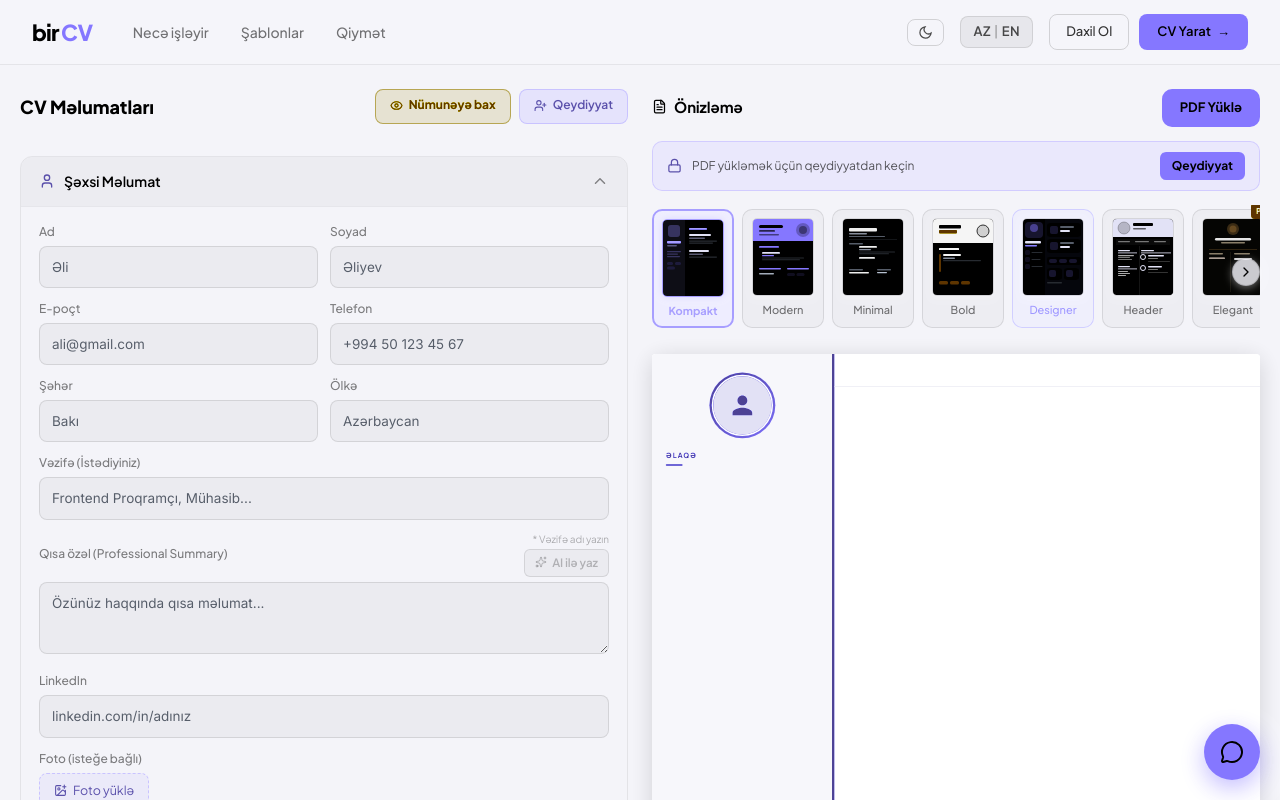
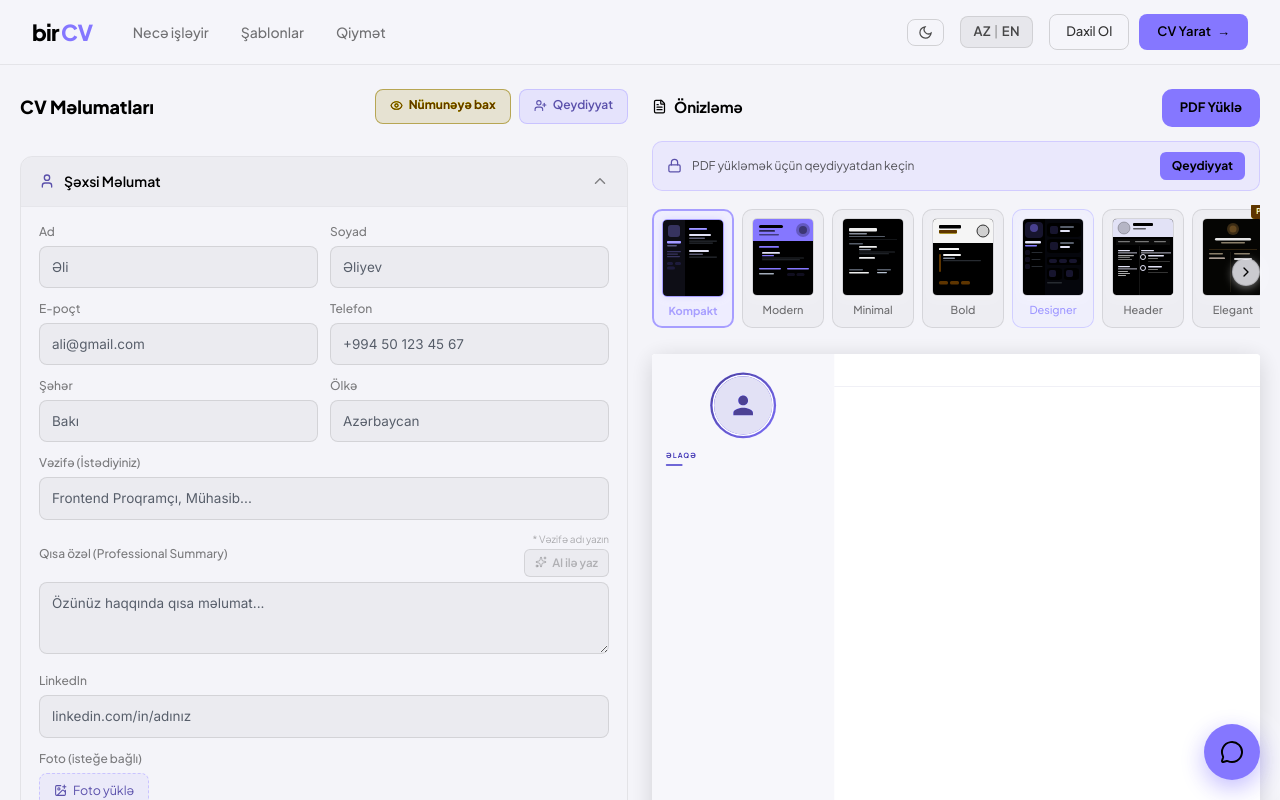
Before and after one commit to anar-mammadly/bircv, a Next.js app: page /create in a window 1280 px wide. Shown: the top 800 px of the page. Built offline with nearby package versions, Linux system fonts and the light colour scheme.

Commit message:
Remove harsh divider line in Kompakt template
Sidebar had a 3px solid borderRight in the accent color, which read
as a hard, jarring line down the middle of the page. Removed it —
the soft background color shift between sidebar and main content is
enough to separate the two columns.

```diff
--- a/app/components/templates/KompaktTemplate.tsx
+++ b/app/components/templates/KompaktTemplate.tsx
@@ -38,7 +38,7 @@
     <div style={{ fontFamily:'"Manrope","Segoe UI",Arial,sans-serif', background:'#fff', width:'100%', display:'flex', color:'#16162c', fontSize:10.5, minHeight:'297mm' }}>
 
       {/* LEFT SIDEBAR */}
-      <div style={{ width:'30%', background:'#f7f7fb', display:'flex', flexDirection:'column', flexShrink:0, borderRight:`3px solid ${ACCENT}` }}>
+      <div style={{ width:'30%', background:'#f7f7fb', display:'flex', flexDirection:'column', flexShrink:0 }}>
         <div style={{ padding:'24px 16px 16px', display:'flex', flexDirection:'column', alignItems:'center', gap:10 }}>
           <div style={{ width:86, height:86, borderRadius:'50%', overflow:'hidden', flexShrink:0, padding:3, background:`linear-gradient(135deg,${ACCENT},#7C6EF8)` }}>
             <div style={{ width:'100%', height:'100%', borderRadius:'50%', overflow:'hidden', border:'2.5px solid #fff' }}>
```
